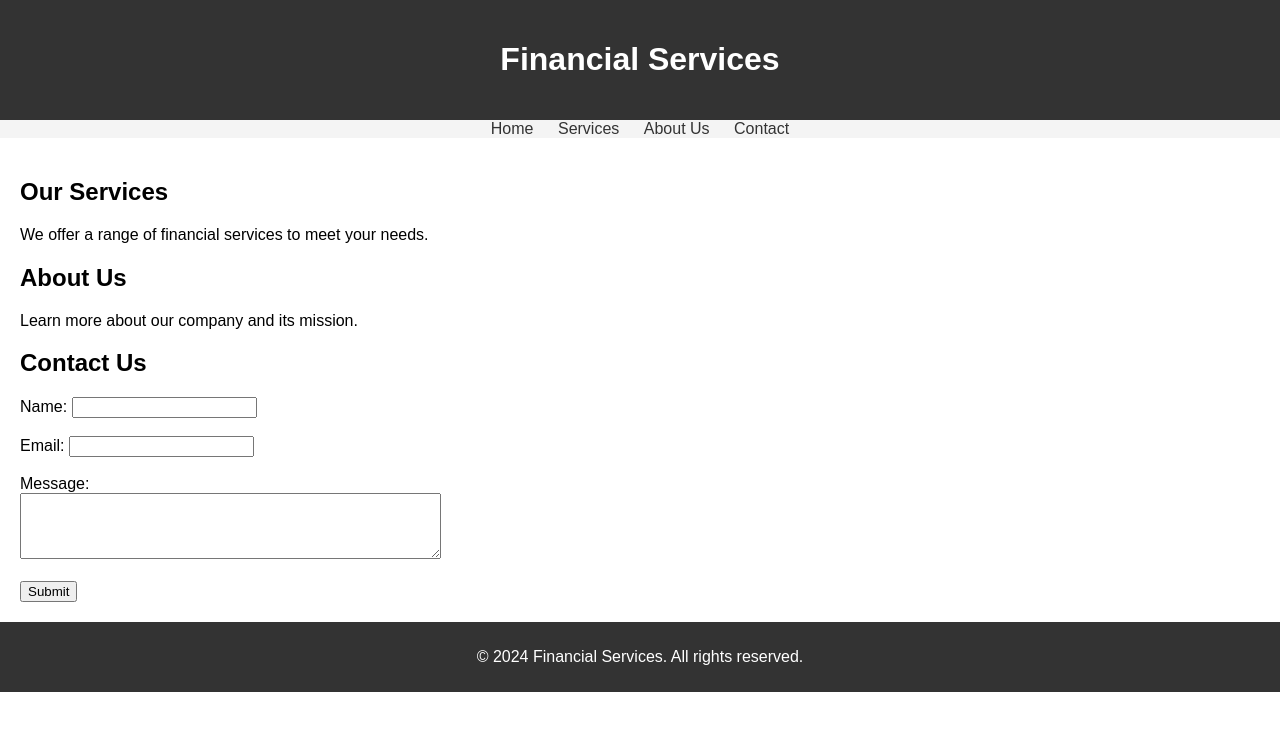
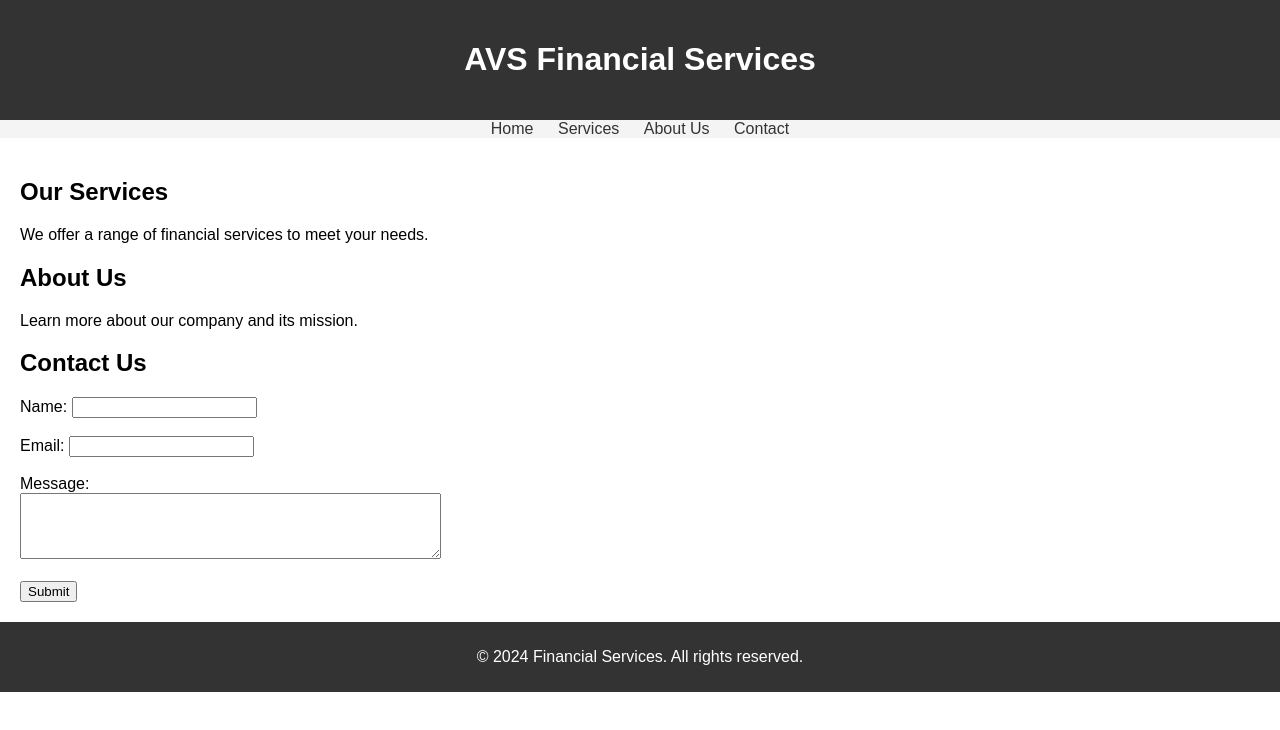
Before and after one commit to SHREYA-1103/CNAME, a plain HTML site: page index.html in a window 1280 px wide. Drawn offline with Linux system fonts and the light colour scheme.

Commit message:
second commit

```diff
--- a/home.html
+++ b/index.html
@@ -10,7 +10,7 @@
 
 <body>
     <header>
-        <h1>Financial Services</h1>
+        <h1>AVS Financial Services</h1>
     </header>
 
     <nav>
```
Also changed, not shown: 1 other file.
